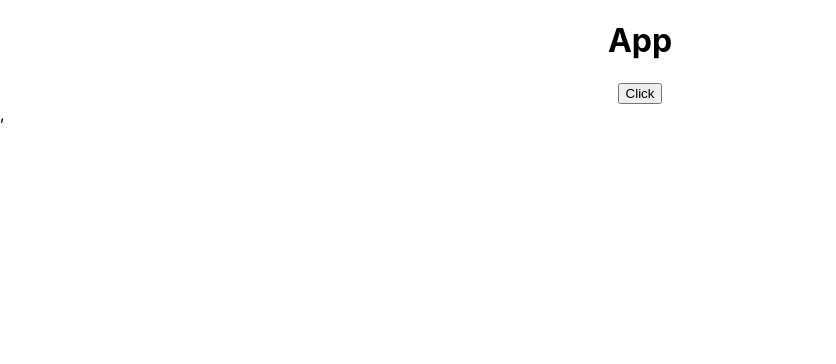
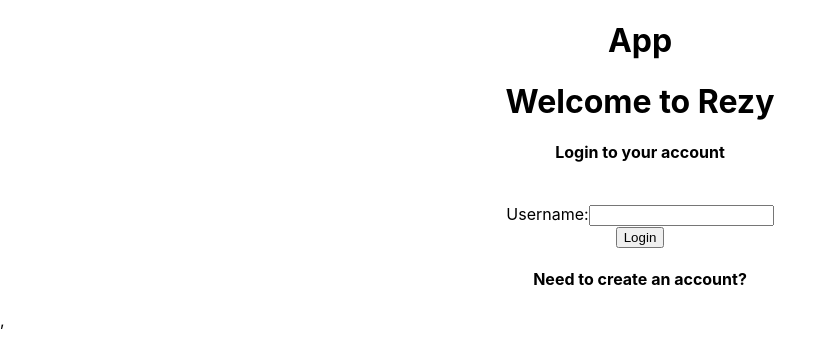
Before and after one commit to mkienbus/rezy-frontend, a React (Create React App) app: page / in a window 1280 px wide. Shown: the top 364 px of the page, without its empty margins (0-836 px from the left). Built offline with nearby package versions, Linux system fonts and the light colour scheme.

Commit message:
trying to get state to work with login form

```diff
--- a/src/features/LoginForm.js
+++ b/src/features/LoginForm.js
@@ -9,15 +9,37 @@ function LoginForm(){
 
     const dispatch = useDispatch()
 
-    function handleClick(){
+    function handleSubmit(){
         dispatch(loginUser())
         console.log("clicked")
     }
 
     return(
-       <div>
-           <button onClick = {handleClick}>Click</button>
-       </div>
+        <>
+        <div id = "welcomeContainer">
+            <h1 id="welcome">Welcome to Rezy</h1>
+            <div id = "login">
+                <h4>Login to your account</h4>
+                <form onSubmit = {handleSubmit}>
+                    {/* {error ? <span>{error}</span> : <span></span>} */}
+                    <br></br>
+                    <label>Username:</label>
+                    <input
+                    type = "text"
+                    id = "username" />
+                    <br></br>
+                    {/* <label>Password: </label>
+                    <input
+                    type = "password"
+                    id = "password1"
+                    value = {password}/> */}
+                    <button type = "submit" >Login</button>
+                </form>
+                <h4>Need to create an account?</h4>
+                {/* <SignUpForm setUser = {setUser}/> */}
+            </div>
+        </div>
+        </>
     )
 }
 
--- a/src/features/userSlice.js
+++ b/src/features/userSlice.js
@@ -2,7 +2,7 @@ import { createSlice } from '@reduxjs/toolkit'
 
 
 const initialState = {
-    value: "1",
+    username: "",
   }
 
   export const userSlice = createSlice({
@@ -10,8 +10,7 @@ const initialState = {
     initialState: initialState,
     reducers: {
       loginUser: (state) => {
-          return state = state
-        //state = state.username
+          return state = state.username
       },
       logoutUser: (state) => {
         return state = initialState
```
